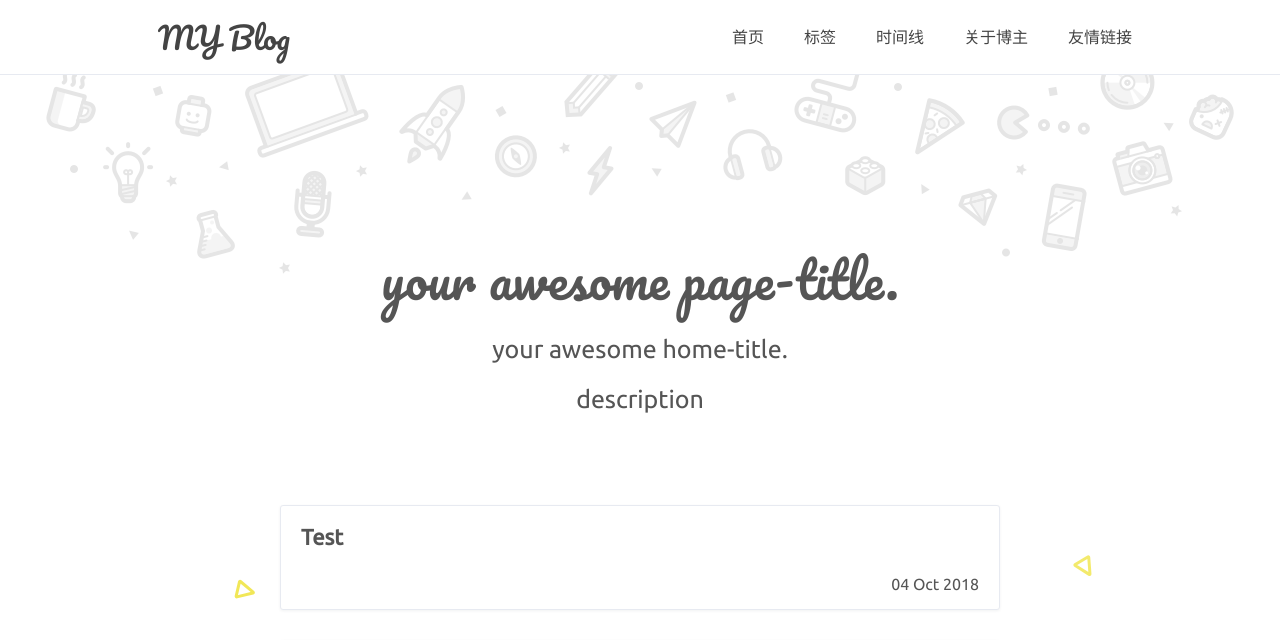
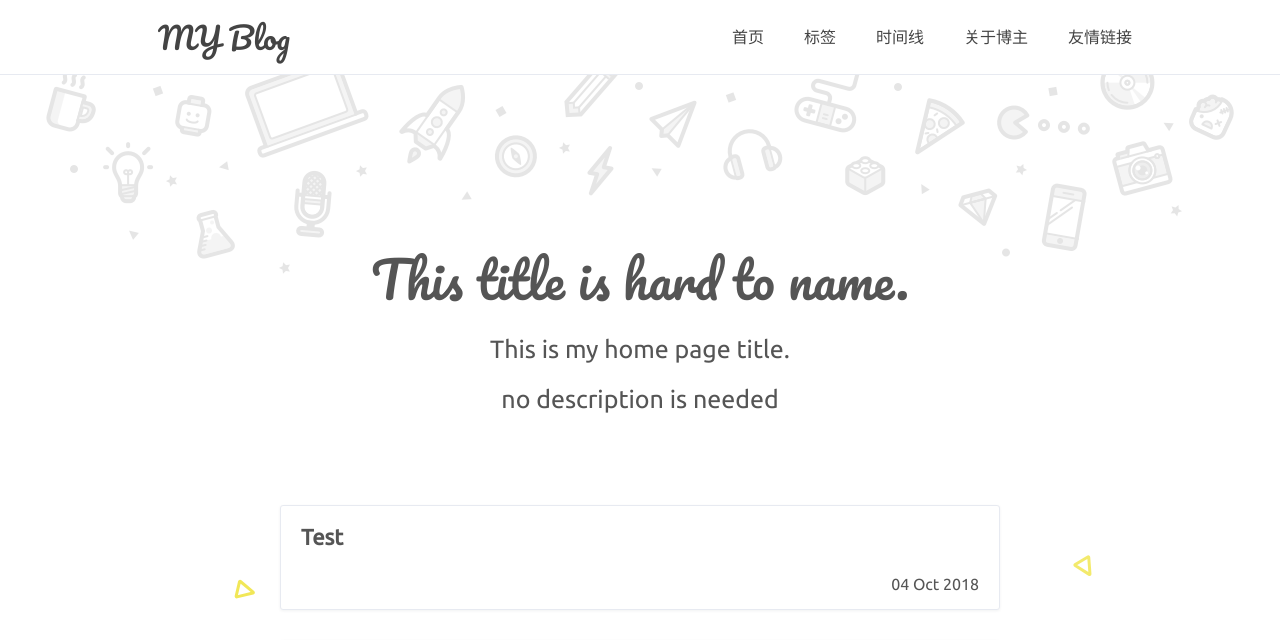
Before and after one commit to shaofeichang/shaofeichang.github.io, a Jekyll site: the page built from index.html, in a window 1280 px wide. Shown: the top 640 px of the page. Built offline with Jekyll 4.4.1, drawn with Linux system fonts in a browser that asks for light colours; comment, search, counter and statistics services are not loaded.

Commit message:
Update index.html

```diff
--- a/index.html
+++ b/index.html
@@ -1,9 +1,9 @@
 ---
 layout: default
 title: your awesome title
-page-title: your awesome page-title.
-home-title: your awesome home-title.
-description: description
+page-title: This title is hard to name.
+home-title: This is my home page title.
+description: no description is needed
 ---
 
 {% include header.html %}
```
